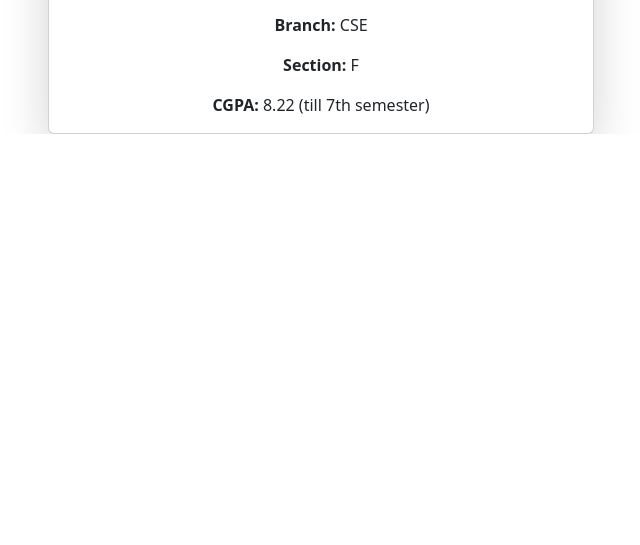
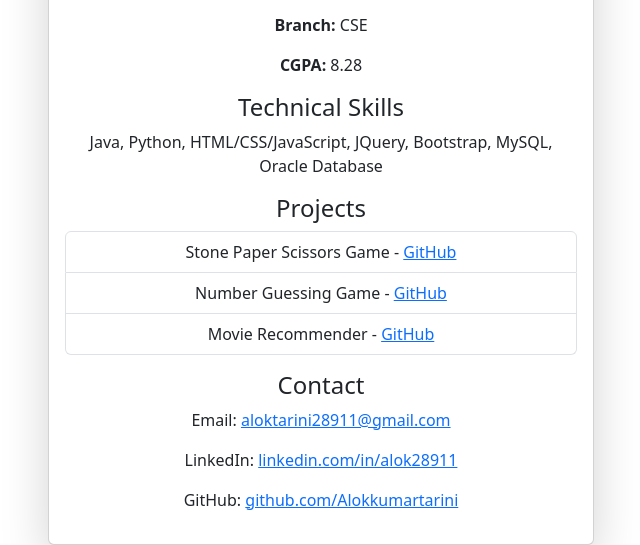
Before and after one commit to Alokkumartarini/Wipro, a plain HTML site: page index.html in a window 1280 px wide. Shown: the part 1010-1555 px from the top of the page, without its empty margins (319-959 px from the left). Before the commit the page ends 1144 px from the top, so only its background shows below. Drawn offline with nearby package versions, Linux system fonts and the light colour scheme.

Commit message:
Update index.html

```diff
--- a/index.html
+++ b/index.html
@@ -3,7 +3,7 @@
 <head>
     <meta charset="UTF-8">
     <meta name="viewport" content="width=device-width, initial-scale=1.0">
-    <title>Portfolio - Alok Kumar Tarini</title>
+    <title>Portfolio</title>
     <link href="https://cdn.jsdelivr.net/npm/bootstrap@5.3.0/dist/css/bootstrap.min.css" rel="stylesheet">
 </head>
 <body>
@@ -32,8 +32,19 @@
                         <h2 class="card-title">Alok Kumar Tarini</h2>
                         <p class="card-text"><strong>Registration Number:</strong> 2141020010</p>
                         <p class="card-text"><strong>Branch:</strong> CSE</p>
-                        <p class="card-text"><strong>Section:</strong> F</p>
-                        <p class="card-text"><strong>CGPA:</strong> 8.22 (till 7th semester)</p>
+                        <p class="card-text"><strong>CGPA:</strong> 8.28</p>
+                        <h4 class="mt-3">Technical Skills</h4>
+                        <p>Java, Python, HTML/CSS/JavaScript, JQuery, Bootstrap, MySQL, Oracle Database</p>
+                        <h4 class="mt-3">Projects</h4>
+                        <ul class="list-group">
+                            <li class="list-group-item">Stone Paper Scissors Game - <a href="https://github.com/Alokkumartarini/Web-Development-project" target="_blank">GitHub</a></li>
+                            <li class="list-group-item">Number Guessing Game - <a href="https://github.com/Alokkumartarini/Number_guessing_game" target="_blank">GitHub</a></li>
+                            <li class="list-group-item">Movie Recommender - <a href="https://github.com/Alokkumartarini/Movie-Recommender" target="_blank">GitHub</a></li>
+                        </ul>
+                        <h4 class="mt-3">Contact</h4>
+                        <p>Email: <a href="mailto:aloktarini28911@gmail.com">aloktarini28911@gmail.com</a></p>
+                        <p>LinkedIn: <a href="https://www.linkedin.com/in/alok28911" target="_blank">linkedin.com/in/alok28911</a></p>
+                        <p>GitHub: <a href="https://github.com/Alokkumartarini" target="_blank">github.com/Alokkumartarini</a></p>
                     </div>
                 </div>
             </div>
```
